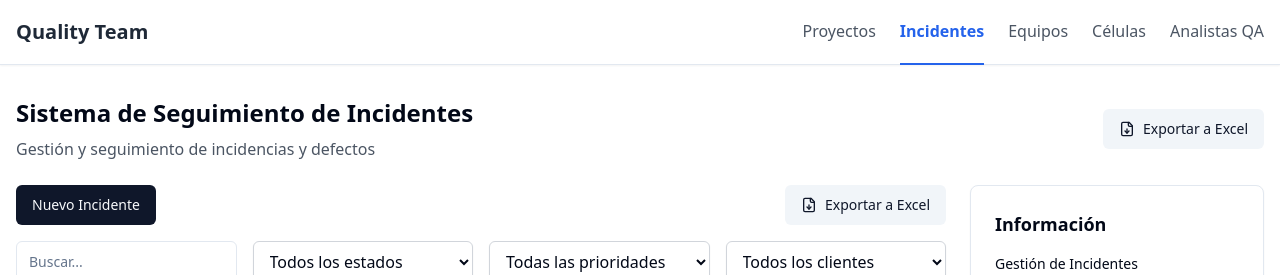
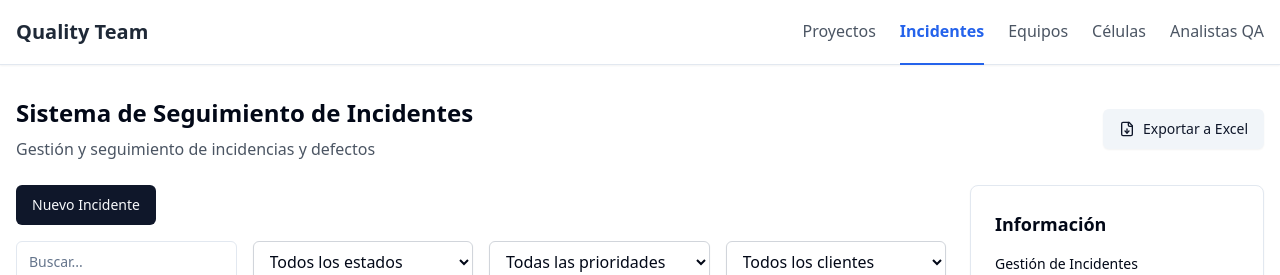
Before and after one commit to sergio129/quality-team-demo, a Next.js app: page /incidents in a window 1280 px wide. Shown: the top 275 px of the page. Built offline with nearby package versions, Linux system fonts and the light colour scheme.

Commit message:
inicial 56

```diff
--- a/src/app/incidents/page.tsx
+++ b/src/app/incidents/page.tsx
@@ -3,14 +3,13 @@ import { ExportExcelButton } from '@/components/incidents/ExportExcelButton';
 
 export default function IncidentsPage() {
     return (
-        <div className="container mx-auto py-8 px-4">
-            <div className="flex justify-between items-center mb-6">
+        <div className="container mx-auto py-8 px-4">            <div className="flex justify-between items-center mb-6">
                 <div>
                     <h1 className="text-2xl font-bold mb-2">Sistema de Seguimiento de Incidentes</h1>
                     <p className="text-gray-600">Gestión y seguimiento de incidencias y defectos</p>
                 </div>
                 <div className="flex gap-2">
-                    <ExportExcelButton />
+                    <ExportExcelButton className="shadow-sm hover:shadow-md transition-shadow" />
                 </div>
             </div>
               <div className="grid grid-cols-1 md:grid-cols-4 gap-6">
--- a/src/components/incidents/ExportExcelButton.tsx
+++ b/src/components/incidents/ExportExcelButton.tsx
@@ -8,7 +8,6 @@ import { Select } from '@/components/ui/select';
 import * as XLSX from 'xlsx';
 import { saveAs } from 'file-saver';
 import { toast } from 'sonner';
-import { Incident } from '@/models/Incident';
 import { FileDown } from 'lucide-react';
 import { useIncidents } from '@/hooks/useIncidents'; // Importamos el hook
 
--- a/src/components/incidents/IncidentTable.tsx
+++ b/src/components/incidents/IncidentTable.tsx
@@ -209,8 +209,7 @@ export function IncidentTable() {
         const clientSet = new Set(incidents.map(i => i.cliente).filter(Boolean));
         return Array.from(clientSet);
     }, [incidents]);    return (
-        <div>
-            <div className="flex justify-between items-center mb-4">
+        <div>            <div className="flex justify-between items-center mb-4">
                 <Button
                     data-test-id="new-incident-btn"
                     onClick={() => {
@@ -220,10 +219,6 @@ export function IncidentTable() {
                 >
                     Nuevo Incidente
                 </Button>
-
-                <div className="flex items-center gap-2">
-                    <ExportExcelButton />
-                </div>
             </div>
 
             <div className="grid grid-cols-1 sm:grid-cols-2 md:grid-cols-4 gap-4 mb-6">
```
